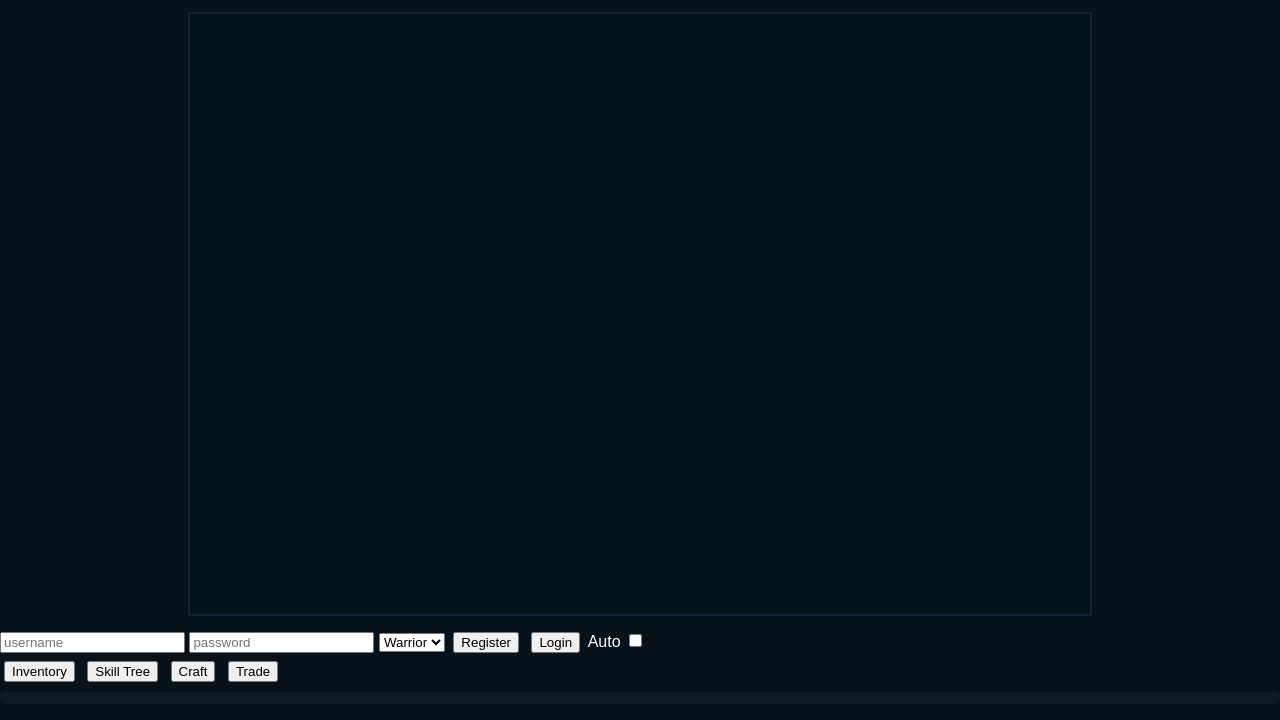
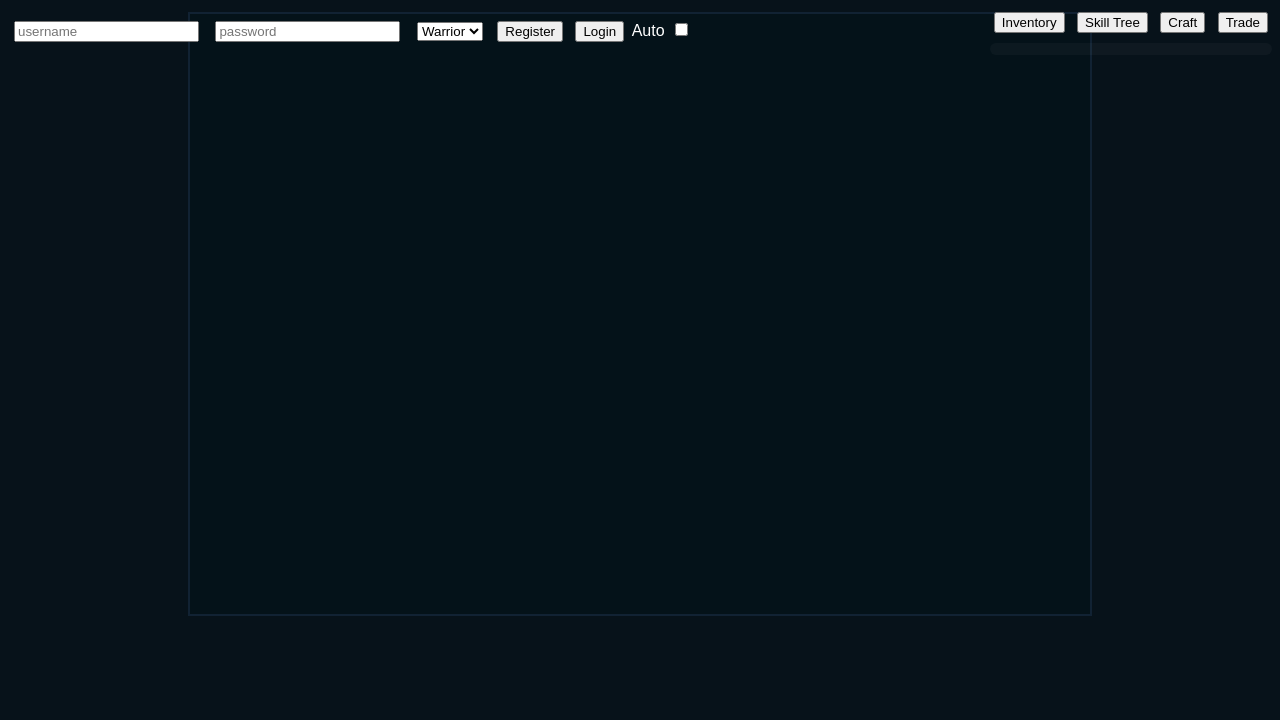
Before and after one commit to Turtle5757/multiplayer, a website: page public/index.html in a window 1280 px wide. Drawn offline with Linux system fonts and the light colour scheme.

Commit message:
Update style.css

```diff
--- a/public/style.css
+++ b/public/style.css
@@ -1,8 +1,9 @@
-body{ margin:0; font-family:Arial; background:#07121a; color:#fff; }
-canvas{ display:block; margin:12px auto; background:#041219; border:2px solid #123; }
-#hud{ position:absolute; top:8px; left:8px; right:8px; display:flex; justify-content:space-between; align-items:center; pointer-events:auto; }
-.panel{ position:absolute; top:80px; right:20px; width:320px; background:#1b2b2f; padding:10px; border-radius:6px; box-shadow:0 0 8px #000; }
+body { margin:0; font-family:Arial,Helvetica,sans-serif; background:#07121a; color:#fff; }
+canvas { display:block; margin:12px auto; background:#041219; border:2px solid #123; }
+#uiTop { position:absolute; top:8px; left:8px; right:8px; display:flex; justify-content:space-between; align-items:center; pointer-events:auto; }
+#leftUI input, #leftUI select { margin:0 6px; }
+.panel { position:absolute; top:90px; right:20px; width:340px; background:#1b2b2f; padding:10px; border-radius:6px; box-shadow:0 0 8px #000; }
 button{ cursor:pointer; margin:4px; }
 #invList button{ display:block; width:100%; text-align:left; margin:6px 0; padding:6px; }
 .recipe{ border:1px solid #333; padding:6px; margin:6px 0; border-radius:4px; }
-#statsPanel{ background:rgba(255,255,255,0.03); padding:6px; border-radius:6px; margin-top:6px; }
+#statsPanel { background:rgba(255,255,255,0.03); padding:6px; border-radius:6px; margin-top:6px; min-width:220px; text-align:left;}
```
